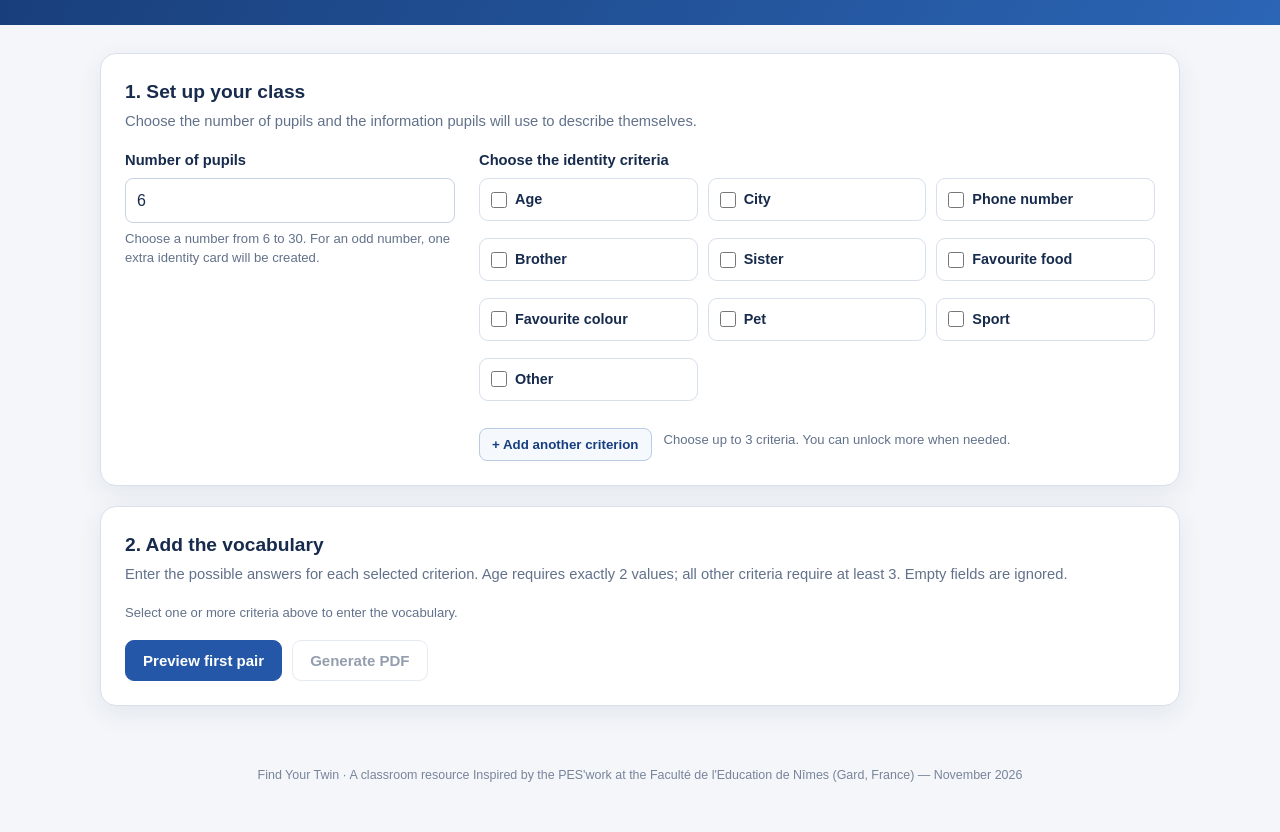
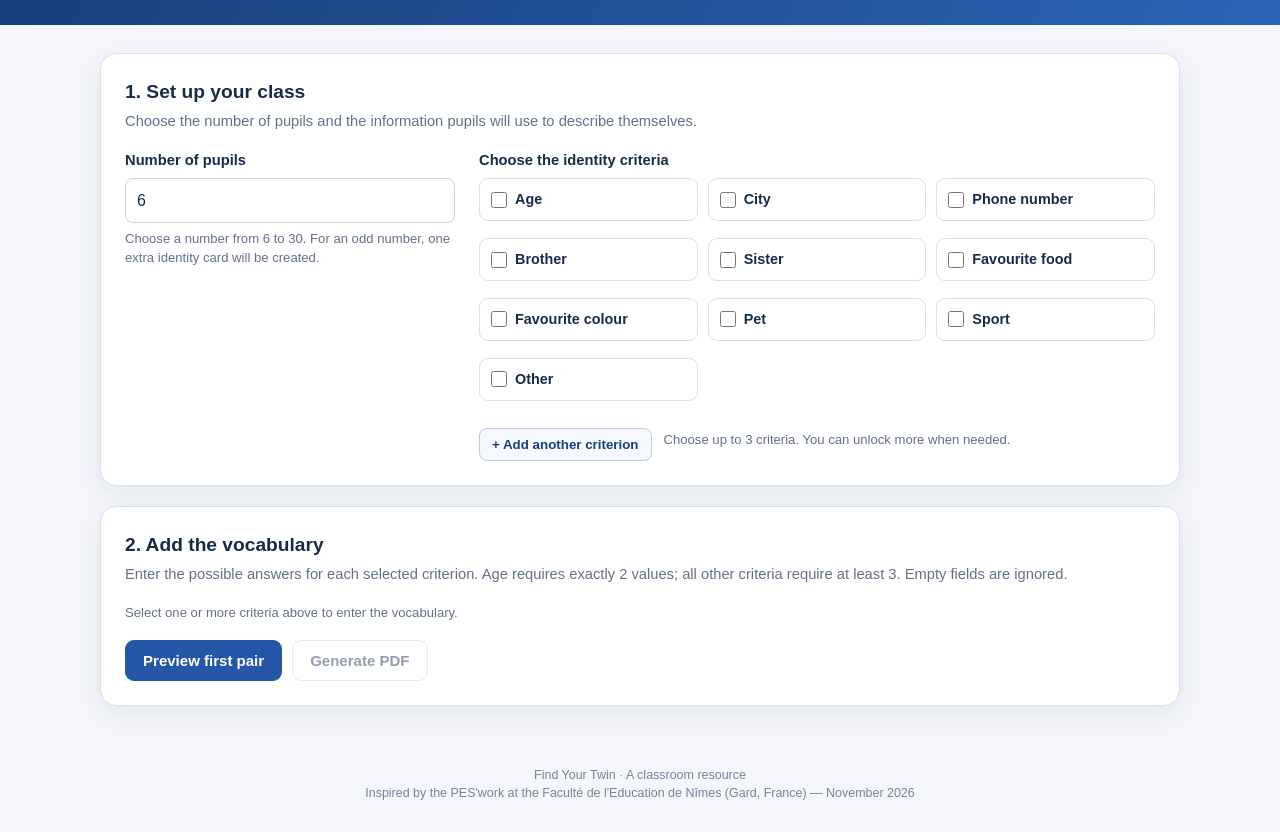
Before and after one commit to Langues-Vivantes-30/FindYourTwin, a plain HTML site: page index.html in a window 1280 px wide. Shown: the part 145-977 px from the top of the page. Drawn offline with Linux system fonts and the light colour scheme.

Commit message:
Update index.html
Step

```diff
--- a/index.html
+++ b/index.html
@@ -133,7 +133,7 @@ footer{text-align:center;color:#77849a;font-size:.78rem;padding:0 20px 30px}
   </section>
 </main>
 <footer>Find Your Twin · A classroom resource
-<pr>Inspired by the PES'work at the Faculté de l'Education de Nîmes (Gard, France) — November 2026</pr></footer>
+<br>Inspired by the PES'work at the Faculté de l'Education de Nîmes (Gard, France) — November 2026</footer>
 <div id="printArea" aria-hidden="true"></div>
 <script>
 'use strict';
```
